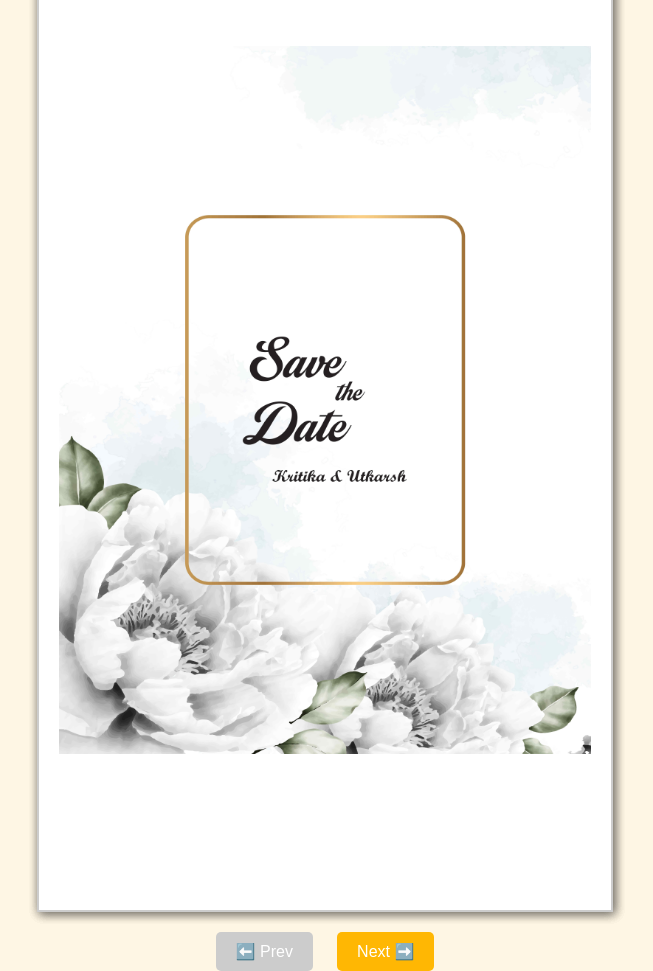
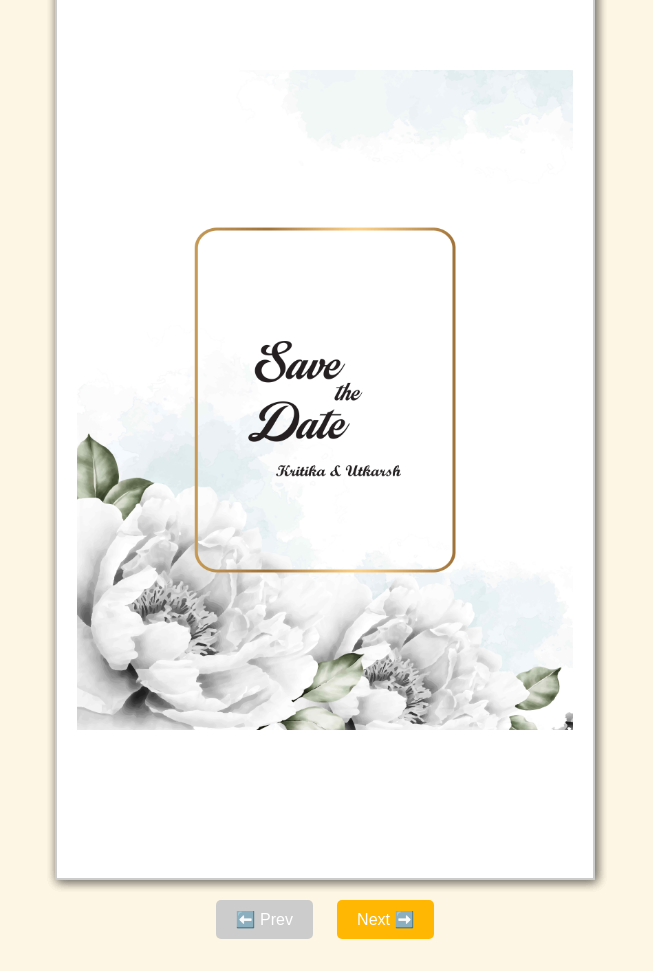
Before and after one commit to Kush3007/Kritika-s-Wedding-RSVP-Card, a plain HTML site: page index.html in a window 1280 px wide. Shown: the whole page, without its empty margins (315-968 px from the left). After the commit the page ends 939 px from the top, so only its background shows below. Drawn offline with Linux system fonts and the light colour scheme.

Commit message:
Update style.css

```diff
--- a/style.css
+++ b/style.css
@@ -10,8 +10,8 @@ body {
 
 .flipbook {
   perspective: 2000px;
-  width: 576px;
-  height: 1024px;
+  width: 540px;
+  height: 960px;
   position: relative;
 }
 
```
